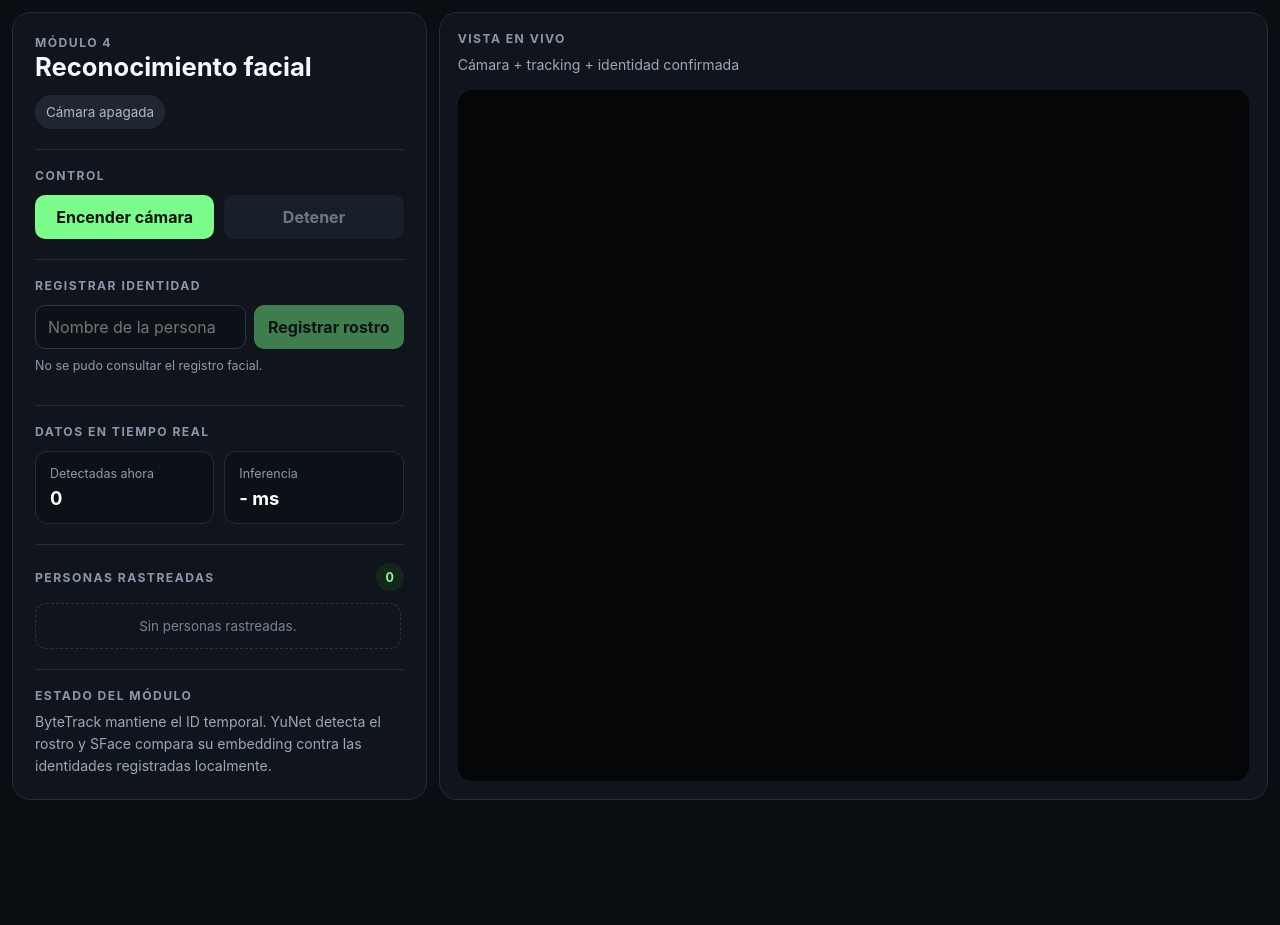
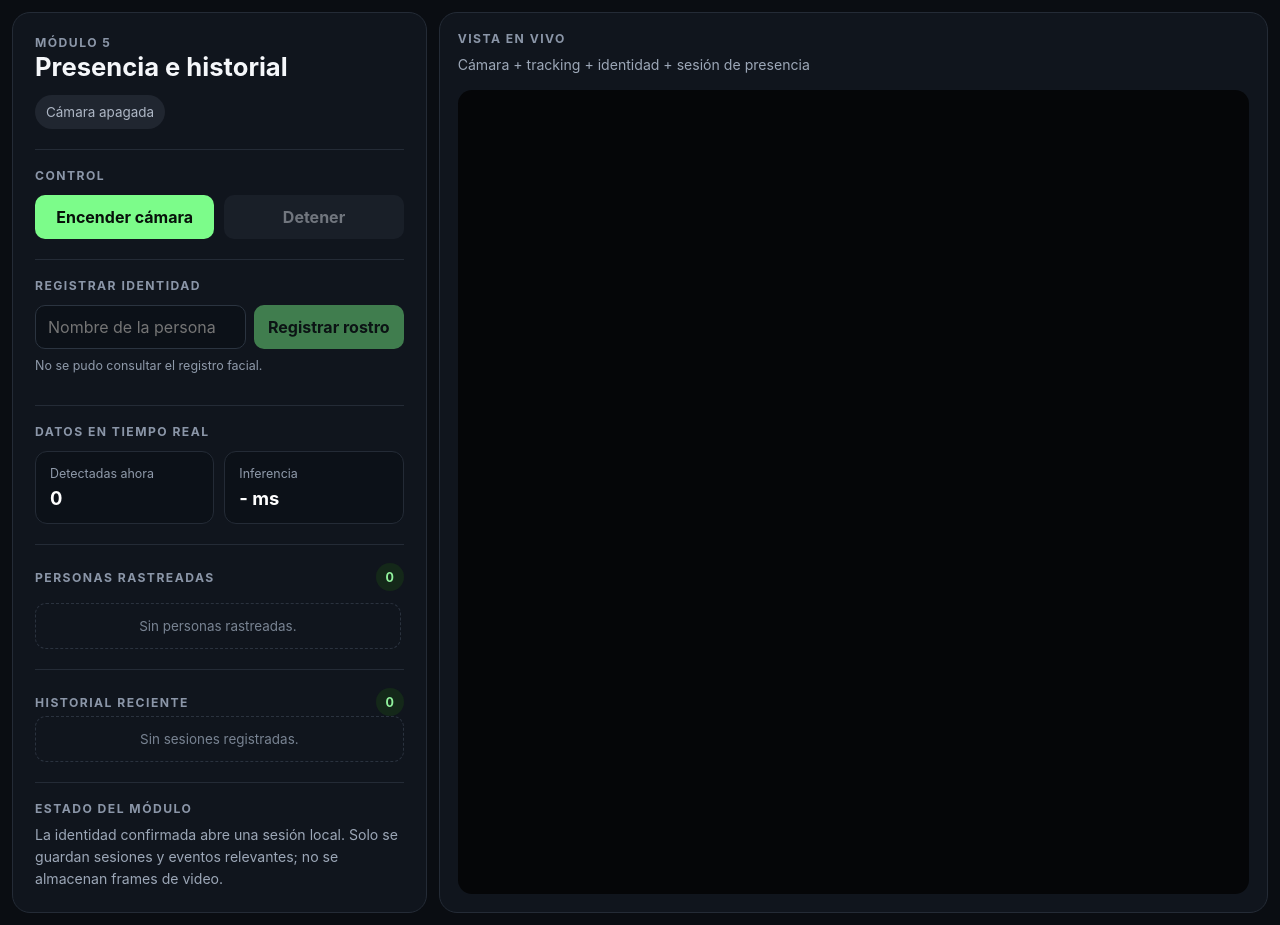
Before and after one commit to moudevos/supervision-webcam, a website built with Vite: page frontend/index.html in a window 1280 px wide. Before the commit the page ends 812 px from the top, so only its background shows below. Built offline with nearby package versions, Linux system fonts and the light colour scheme; files whose address does not match are found by name.

Commit message:
feat: add presence history panel

```diff
--- a/frontend/index.html
+++ b/frontend/index.html
@@ -11,8 +11,8 @@
         <aside class="control-panel">
           <div class="control-panel__header">
             <div>
-              <p class="eyebrow">Módulo 4</p>
-              <h1>Reconocimiento facial</h1>
+              <p class="eyebrow">Módulo 5</p>
+              <h1>Presencia e historial</h1>
             </div>
             <span id="status" class="status">Cámara apagada</span>
           </div>
@@ -69,10 +69,20 @@
             </div>
           </div>
 
+          <div class="control-section history-section">
+            <div class="section-heading-row">
+              <p class="section-label">Historial reciente</p>
+              <span id="historyCount" class="track-count">0</span>
+            </div>
+            <div id="presenceHistory" class="presence-history">
+              <p class="tracks-empty">Sin sesiones registradas.</p>
+            </div>
+          </div>
+
           <div class="control-section control-section--info">
             <p class="section-label">Estado del módulo</p>
             <p class="helper-text">
-              ByteTrack mantiene el ID temporal. YuNet detecta el rostro y SFace compara su embedding contra las identidades registradas localmente.
+              La identidad confirmada abre una sesión local. Solo se guardan sesiones y eventos relevantes; no se almacenan frames de video.
             </p>
           </div>
         </aside>
@@ -81,7 +91,7 @@
           <div class="camera-panel__header">
             <div>
               <p class="section-label">Vista en vivo</p>
-              <p class="camera-description">Cámara + tracking + identidad confirmada</p>
+              <p class="camera-description">Cámara + tracking + identidad + sesión de presencia</p>
             </div>
           </div>
 
```
